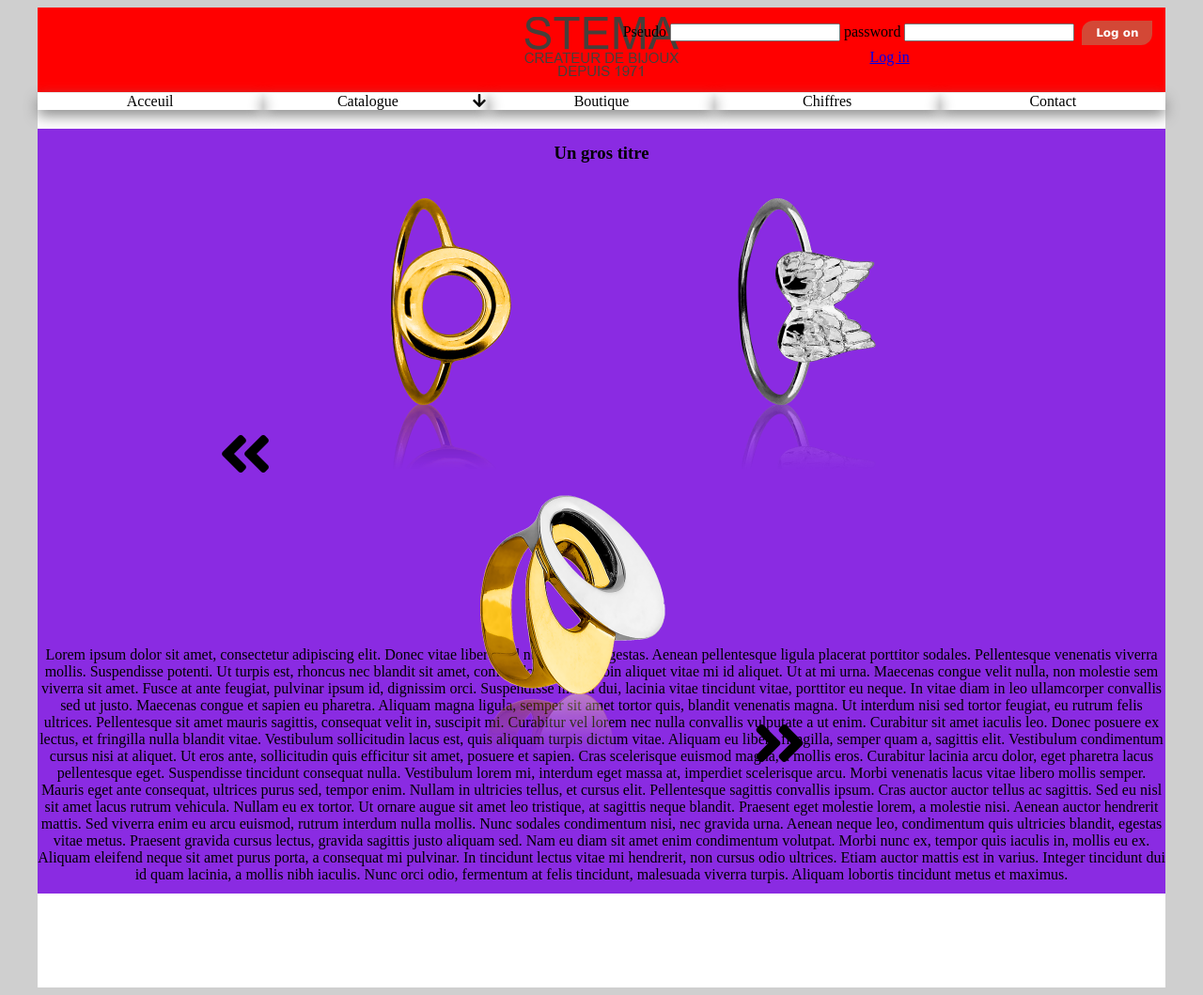
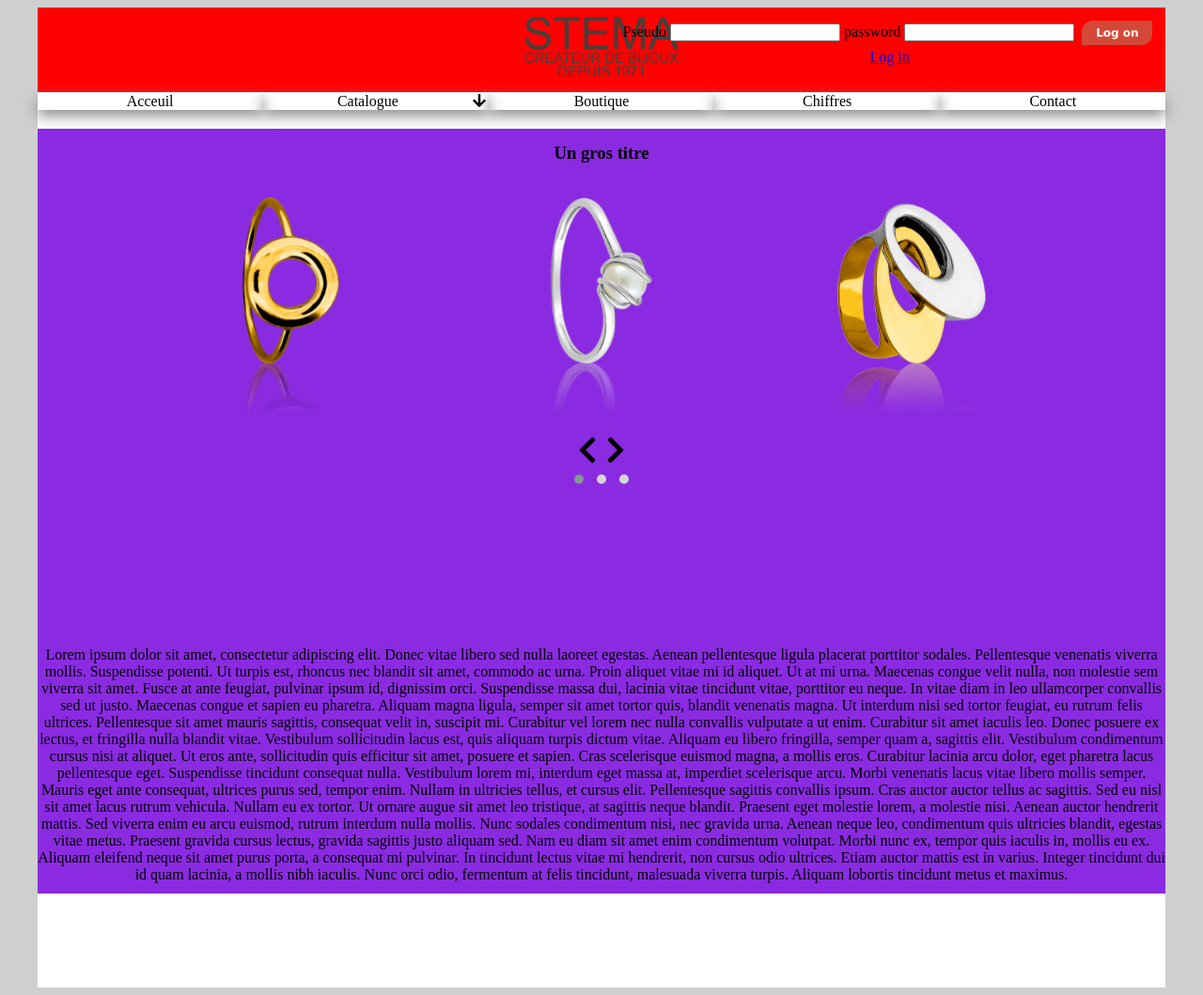
Before and after one commit to Zeebiii/stema, a PHP site: page / in a window 1280 px wide. Shown: the whole page at 94% size. Run offline with PHP 8.4, Linux system fonts and the light colour scheme; some libraries are stand-ins or nearby versions.

Commit message:
Update index.php

```diff
--- a/index.php
+++ b/index.php
@@ -8,6 +8,7 @@
     <link rel="stylesheet" href="https://use.fontawesome.com/releases/v5.6.3/css/solid.css" integrity="sha384-+0VIRx+yz1WBcCTXBkVQYIBVNEFH1eP6Zknm16roZCyeNg2maWEpk/l/KsyFKs7G" crossorigin="anonymous"/>
     <link rel="stylesheet" href="https://use.fontawesome.com/releases/v5.6.3/css/fontawesome.css" integrity="sha384-jLuaxTTBR42U2qJ/pm4JRouHkEDHkVqH0T1nyQXn1mZ7Snycpf6Rl25VBNthU4z0" crossorigin="anonymous"/>
     <script src="content/js/jquery.min.js"></script>
+    <script src="content/js/app.js"></script>
     <script src="content/js/owl.carousel.min.js"></script>
     <title>Bijouterie Stema</title>
 </head>
@@ -18,7 +19,7 @@
         <div id="header">
 
             <div id="logo">
-                <img src="contenu/image/logo.png" alt="LogoMarque">
+                <img src="content/files/image/logo.png" alt="LogoMarque">
             </div>
 
             <div id="log">
@@ -83,11 +84,17 @@
                 <div id="galerie">
                 <h3>Un gros titre</h3>
                 <div id="sliderProd">
-                    <i class="fas fa-4x fa-angle-double-left"></i>
-                    <img src="contenu/imgCatalogue/Bague_adorable_jaune_Grande.png" alt="FuturSlider"/>
-                    <img src="contenu/imgCatalogue/Bague_Angel_Or_Blanc_Grande.png" alt="FuturSlider"/>
-                    <img src="contenu/imgCatalogue/Bague_ellipses_Grande.png" alt="FuturSlider"/>
-                    <i class="fas fa-4x fa-angle-double-right"></i>
+                    <div class="owl-carousel owl-theme">
+                        <div class="item"><img src="content/files/imgCatalogue/Bague_adorable_jaune_Grande.png" alt=""></div>
+                        <div class="item"><img src="content/files/imgCatalogue/Bague_Morgana_Grande.png" alt=""></div>
+                        <div class="item"><img src="content/files/imgCatalogue/Bague_ellipses_Grande.png" alt=""></div>
+                        <div class="item"><img src="content/files/imgCatalogue/Bague_Hypnos_Grande.png" alt=""></div>
+                        <div class="item"><img src="content/files/imgCatalogue/Bague_fleur_cognac_Grande.png" alt=""></div>
+                        <div class="item"><img src="content/files/imgCatalogue/Bague_Xevelite_noire_diamants_Grande.png" alt=""></div>
+                        <div class="item"><img src="content/files/imgCatalogue/Bague_Only_Tahiti_Grande.png" alt=""></div>
+                        <div class="item"><img src="content/files/imgCatalogue/Bague_Marae_Grande.png" alt=""></div>
+                        <div class="item"><img src="content/files/imgCatalogue/Bague_néon_améthyste_Grande.png" alt=""></div>
+                    </div>
                 </div>
                 <div id="presentation">
 
```
